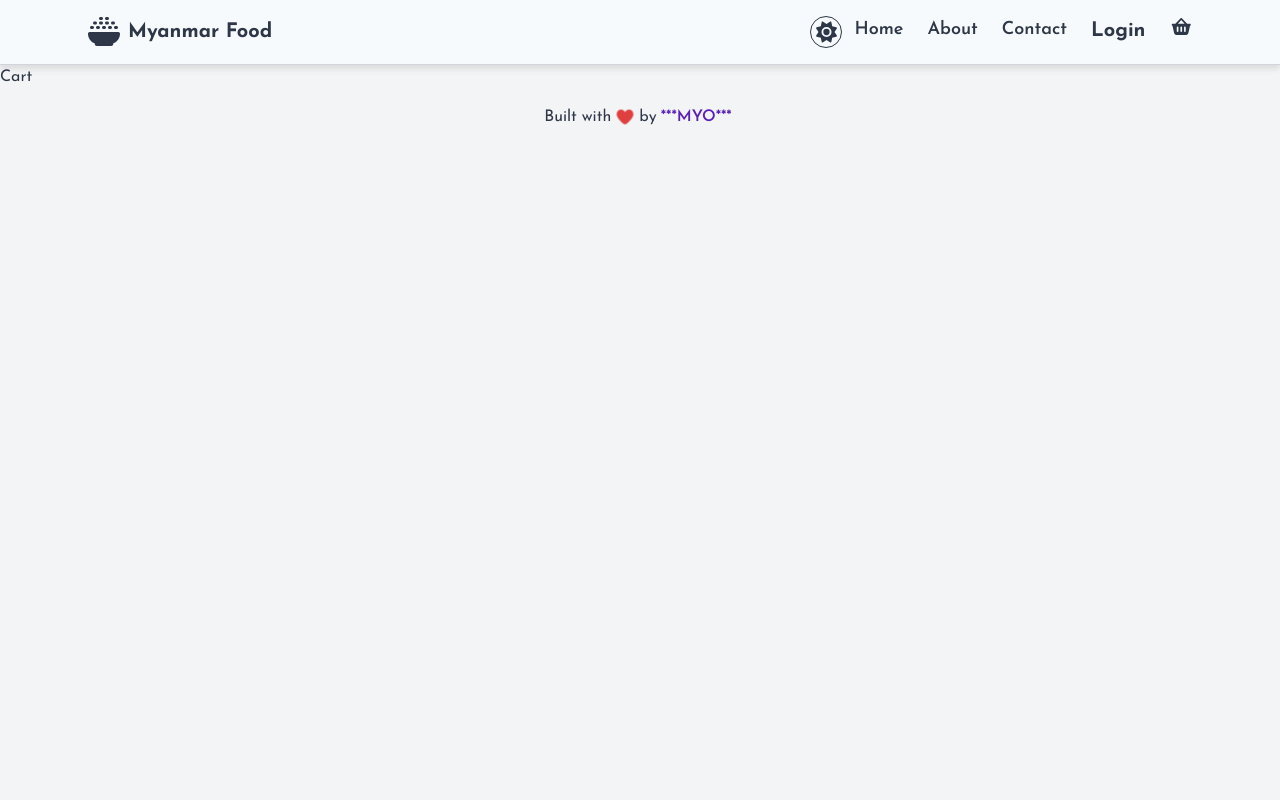
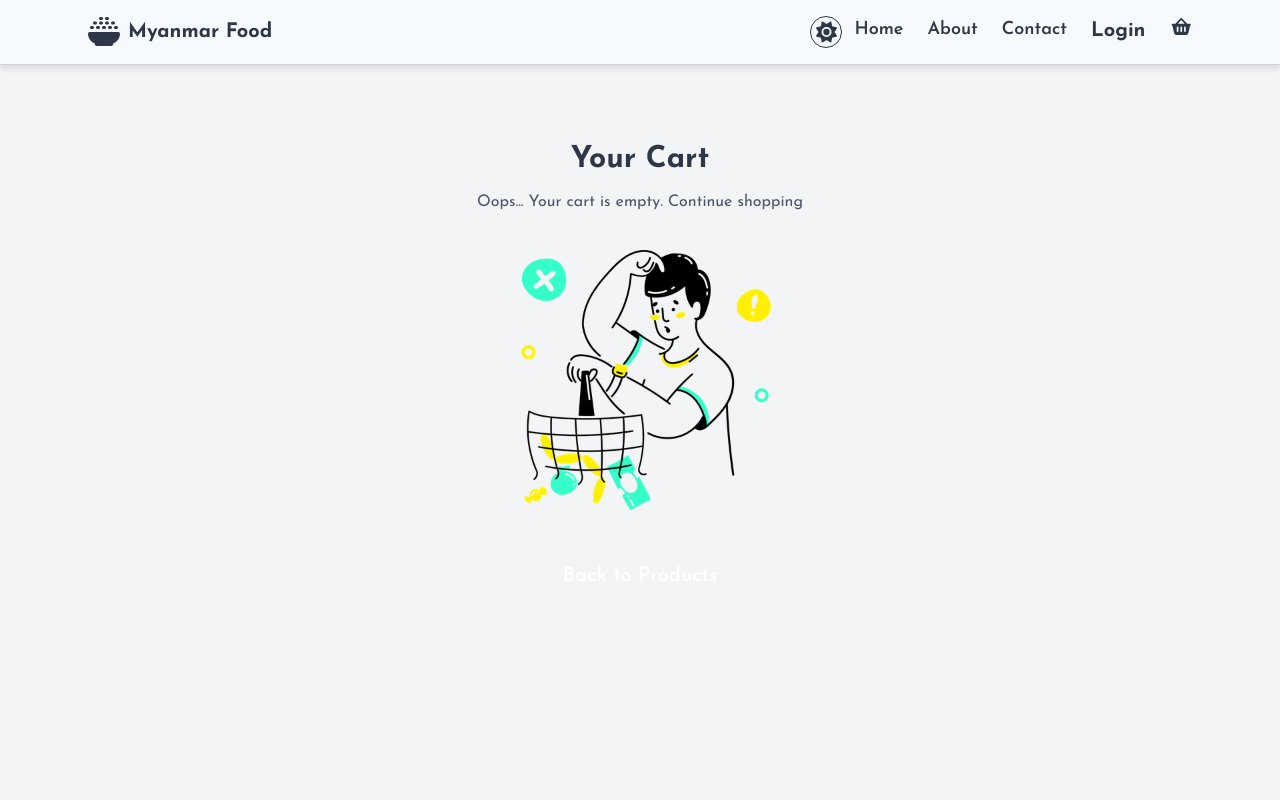
Before and after one commit to Mr-MyoHtet/MyanmarStore, a React (Vite) app in the folder frontend/myanmarstore-ui/: page /cart in a window 1280 px wide. Shown: the top 800 px of the page. Built offline with nearby package versions, Linux system fonts and the light colour scheme.

Commit message:
add useNavigate

```diff
--- a/frontend/myanmarstore-ui/src/App.jsx
+++ b/frontend/myanmarstore-ui/src/App.jsx
@@ -7,7 +7,6 @@ import { useNavigate } from 'react-router-dom';
 
 function App() {
   const navigation = useNavigation();
-console.log(navigation.state);
   return (
     <>
     <Header />
--- a/frontend/myanmarstore-ui/src/components/Cart.jsx
+++ b/frontend/myanmarstore-ui/src/components/Cart.jsx
@@ -1,9 +1,38 @@
 import React from 'react'
+import PageTitle from './PageTitle';
+import emptyCartImage from "../assets/util/emptycart.png"
+import { useNavigate } from 'react-router-dom';
 
 const Cart = () => {
-  return (
-    <div>Cart</div>
-  )
+
+  const navigation = useNavigate();
+
+  const handleClick=()=>{
+    navigation("/home");
+  }
+ return (
+    <div className="min-h-[852px] py-12 bg-normalbg dark:bg-darkbg font-primary">
+      <div className="max-w-4xl mx-auto px-4">
+        <PageTitle title="Your Cart" />
+        <div className="text-center text-gray-600 dark:text-lighter flex flex-col items-center">
+          <p className="max-w-[576px] px-2 mx-auto text-base mb-4">
+            Oops... Your cart is empty. Continue shopping
+          </p>
+          { <img
+            src={emptyCartImage}
+            alt="Empty Cart"
+            className="max-w-[300px] mx-auto mb-6 dark:bg-light dark:rounded-md"
+          /> }
+          <button
+            onClick={handleClick}
+            className="py-2 px-4 bg-primary dark:bg-light text-white dark:text-black text-xl font-semibold rounded-sm flex justify-center items-center hover:bg-dark dark:hover:bg-lighter transition"
+          >
+            Back to Products
+          </button>
+        </div>
+      </div>
+    </div>
+  );
 }
 
 export default Cart
```
Also changed, not shown: frontend/myanmarstore-ui/src/assets/util/emptycart.png (added).
